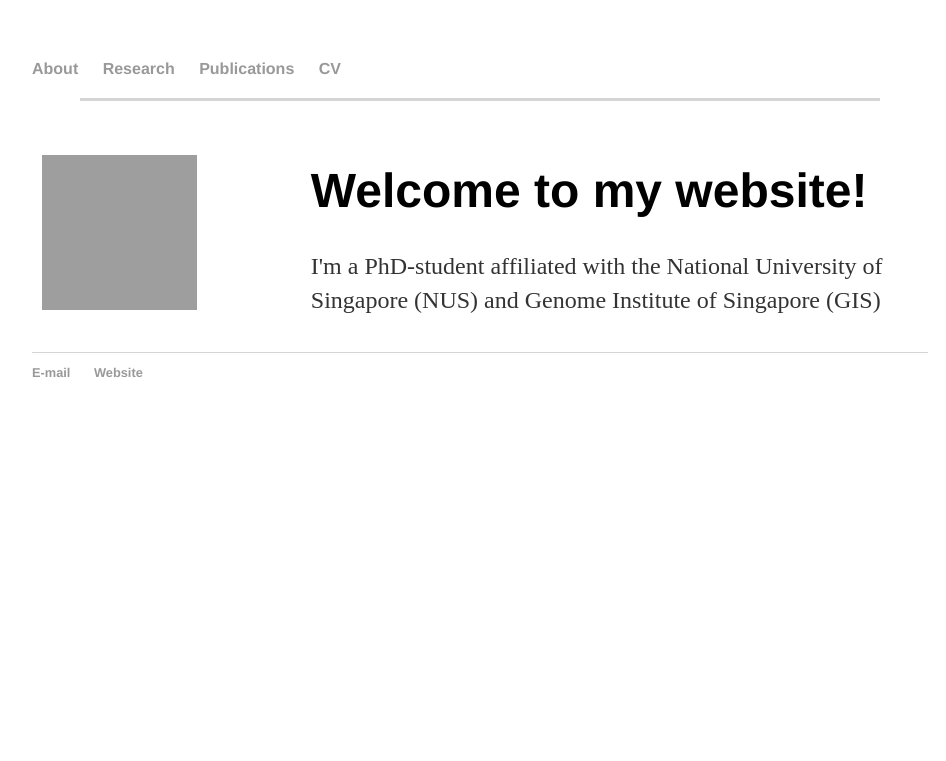
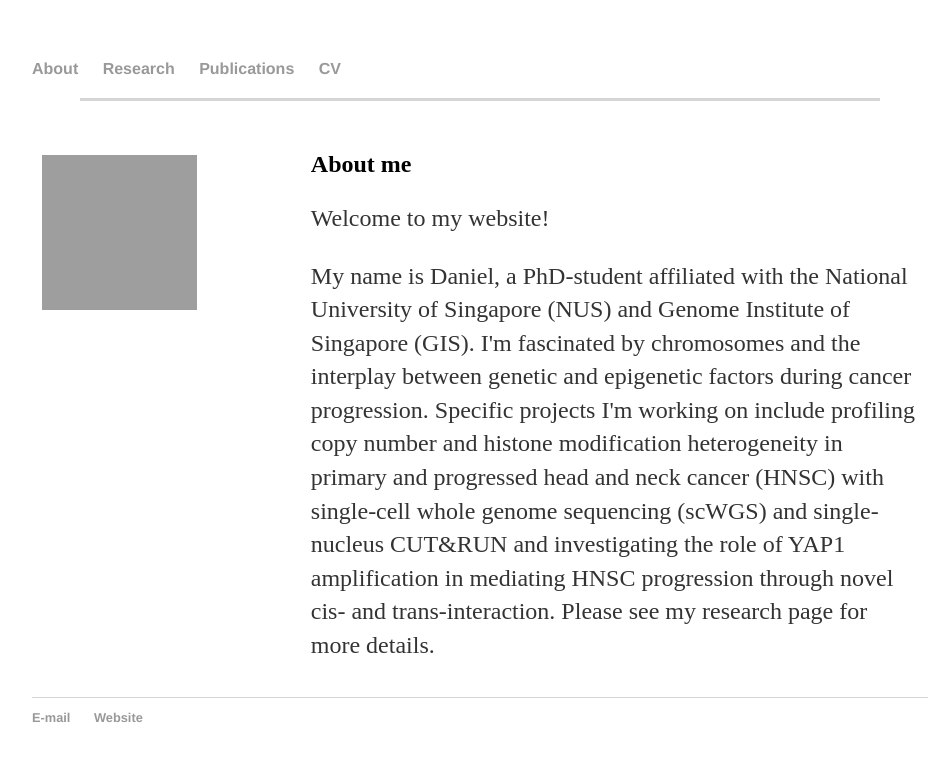
Before and after one commit to dmuliaditan/dmuliaditan.github.io, a Jekyll site: the page index.html, which Jekyll copies as it is, in a window 1280 px wide. Shown: the top 761 px of the page, without its empty margins (160-1106 px from the left). Built offline with Jekyll 4.4.1, drawn with Linux system fonts in a browser that asks for light colours; grey boxes are pictures that could not be loaded.

Commit message:
Update index.html

```diff
--- a/index.html
+++ b/index.html
@@ -56,8 +56,13 @@
 				<img src="https://media-exp1.licdn.com/dms/image/C4D03AQEtXJfCa3lPEg/profile-displayphoto-shrink_800_800/0/1570023656793?e=1646265600&v=beta&t=BP19NBpE4RavFsZA-aXw02bW_SA7a2e9mqPpJHpPVN0" alt="Avatar" width="155" height="155">
   			</div>
   			<div class="column right">
-    			<h1>Welcome to my website!</h1>
-    			<p>I'm a PhD-student affiliated with the National University of Singapore (NUS) and Genome Institute of Singapore (GIS)</p>
+    			<h2>About me </h2>
+			<p>Welcome to my website!</p>
+    			<p>My name is Daniel, a PhD-student affiliated with the National University of Singapore (NUS) and Genome Institute of Singapore (GIS).
+				I'm fascinated by chromosomes and the interplay between genetic and epigenetic factors during cancer progression.
+				Specific projects I'm working on include profiling copy number and histone modification heterogeneity in primary and progressed head and neck cancer (HNSC) with single-cell whole genome sequencing (scWGS) and single-nucleus CUT&RUN
+				and investigating the role of YAP1 amplification in mediating HNSC progression through novel cis- and trans-interaction. Please see my research page for more details.</p>
+
   			</div>
 		</div>
 
```
